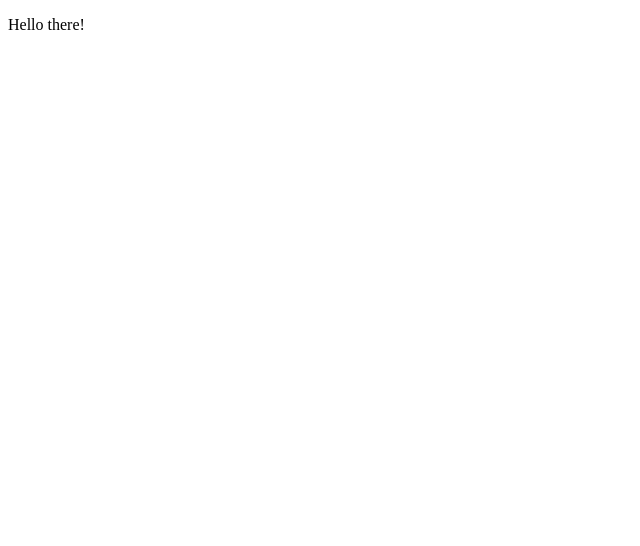
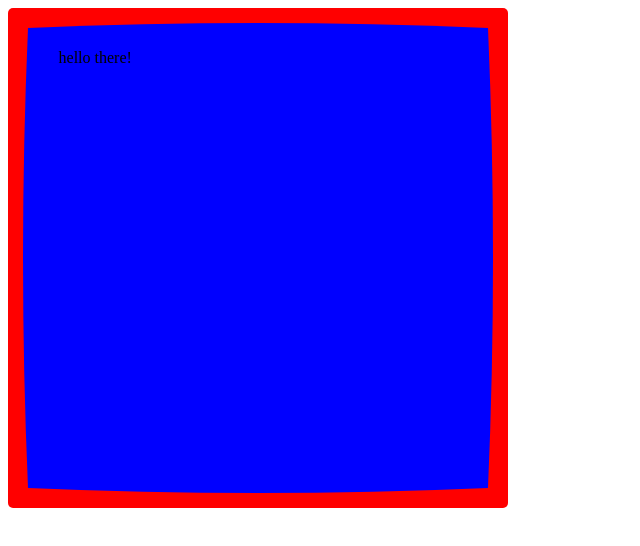
Before and after one commit to scottjoe1996/console-studio-app, a React (Vite) app: page / in a window 1280 px wide. Shown: the top 546 px of the page, without its empty margins (0-640 px from the left). Built offline with nearby package versions, Linux system fonts and the light colour scheme.

Commit message:
created stub console component

```diff
--- a/eslint.config.js
+++ b/eslint.config.js
@@ -23,7 +23,7 @@ export default tseslint.config(
         'warn',
         { allowConstantExport: true },
       ],
-      "quotes": ["error", "single", { "allowTemplateLiterals": true }]
+      'quotes': ['error', 'single', { allowTemplateLiterals: true }, { avoidEscape: true }]
     },
   },
 )
--- a/src/app.tsx
+++ b/src/app.tsx
@@ -1,7 +1,8 @@
 import { FC } from 'react';
+import Console from './components/console/console';
 
 export const App: FC = () => {
-  return <p className="hello">Hello there!</p>;
+  return <Console />;
 };
 
 export default App;
--- /dev/null
+++ b/src/components/console/console.tsx
@@ -0,0 +1,24 @@
+import { FC } from 'react';
+
+import consoleSvg from './console.svg';
+
+export const Console: FC = () => {
+  return (
+    <div
+      style={{
+        width: 500,
+        height: 500,
+        borderRadius: 5,
+        backgroundImage: `url("${consoleSvg}")`,
+        backgroundOrigin: 'border-box',
+        backgroundRepeat: 'no-repeat',
+        boxSizing: 'border-box',
+        padding: '2% 4%',
+      }}
+    >
+      <p>hello there!</p>
+    </div>
+  );
+};
+
+export default Console;
```
Also changed, not shown: src/components/console/console.svg (added).
